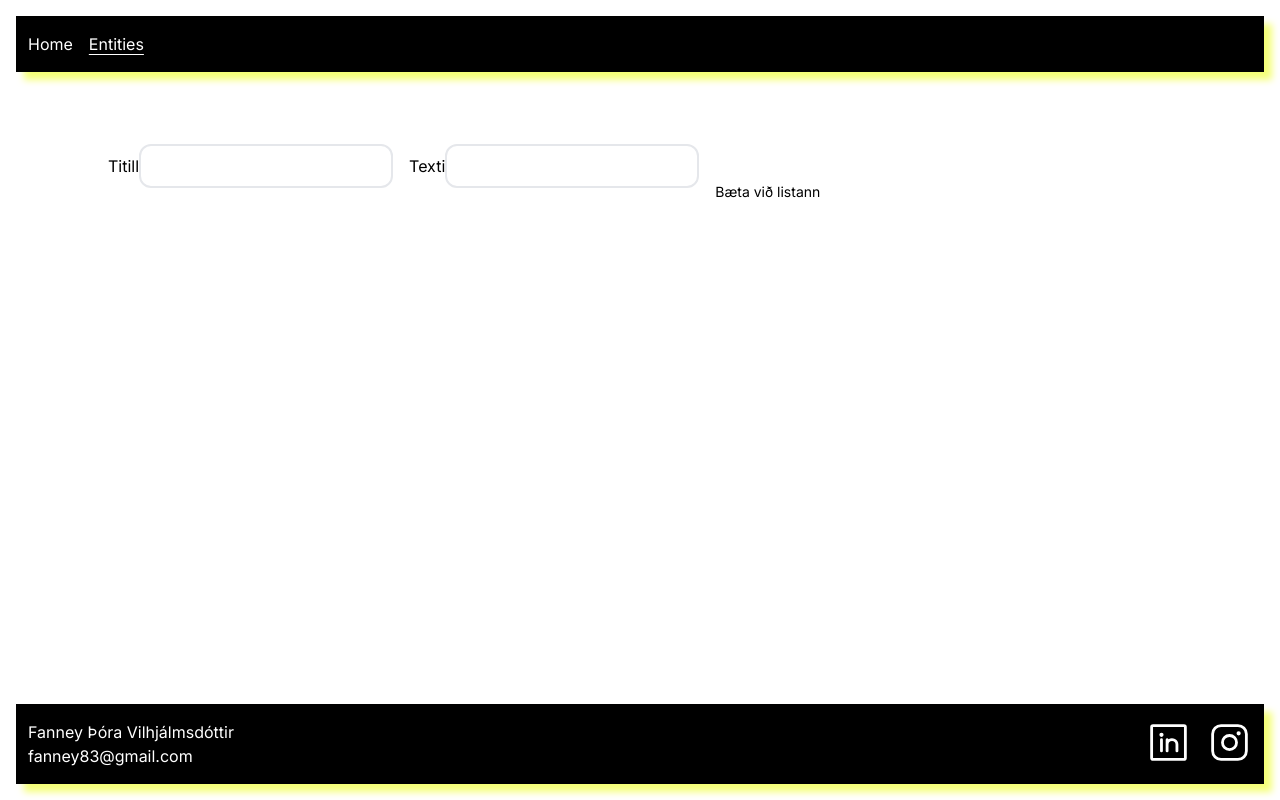
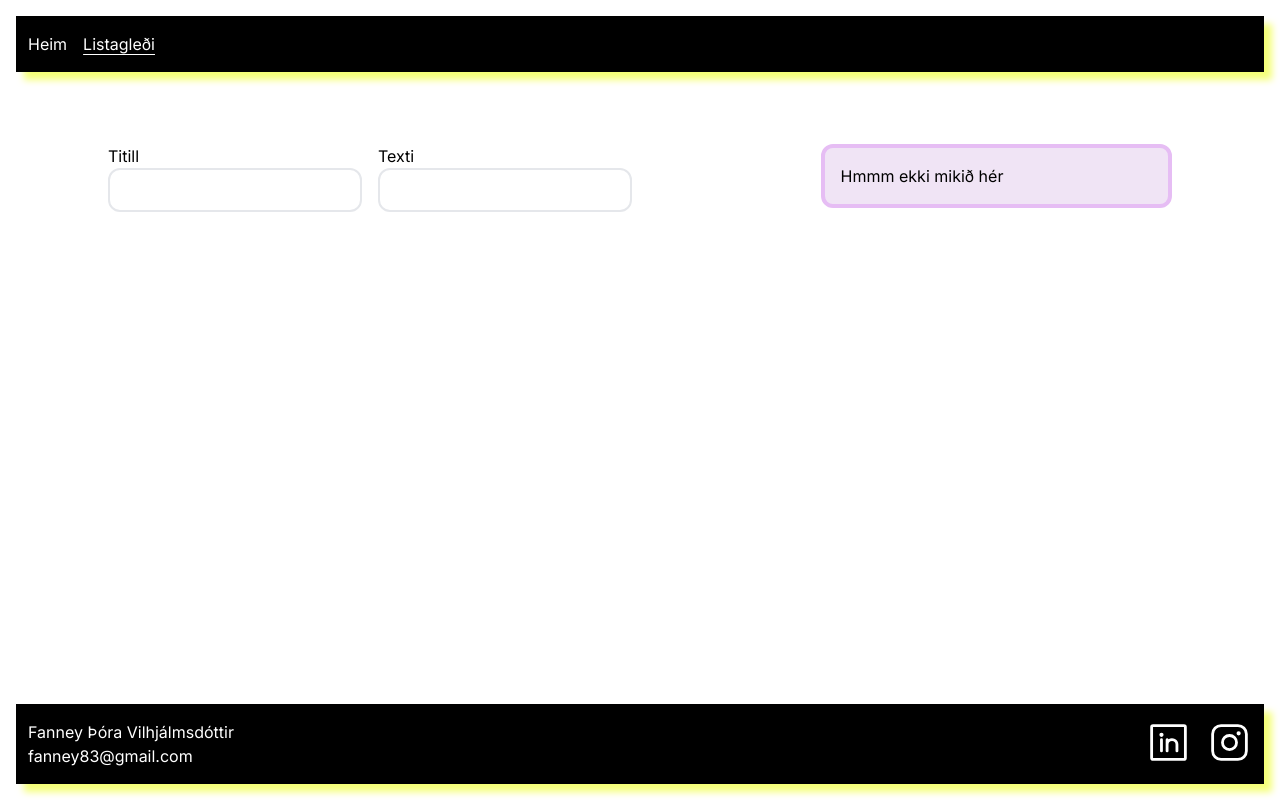
Before and after one commit to fanney83/my_little_micro_site, a Next.js app: page /entities in a window 1280 px wide. Built offline with nearby package versions, Linux system fonts and the light colour scheme.

Commit message:
set focus and layout fixes

```diff
--- a/app/(dashboard)/entities/page.tsx
+++ b/app/(dashboard)/entities/page.tsx
@@ -1,11 +1,7 @@
 import List from '@/app/components/List'
 
 const Entities = async () => {
-  return (
-    <div>
-      <List />
-    </div>
-  )
+  return <List />
 }
 
 export default Entities
--- a/app/components/List.tsx
+++ b/app/components/List.tsx
@@ -16,19 +16,21 @@ export default function List() {
     register,
     handleSubmit,
     reset,
+    setFocus,
     formState: { errors },
   } = useForm()
 
   return (
-    <div className="w-100 px-11">
+    <div className="w-100 px-8 md:px-11 grid grid-cols grid-flow-row md:grid-flow-col gap-6">
       <form
-        className="flex items-center h-100 pb-5"
+        className="flex flex-col lg:flex-row items-start h-100 pb-5"
         onSubmit={handleSubmit((data) => {
           setList([...list, { title: data.title, subtitle: data.subtitle }]),
-            reset()
+            setFocus('title')
+          reset()
         })}
       >
-        <label className="min-h-24">
+        <label className="min-h-24 flex flex-col">
           Titill
           <input
             className="border-2 text-black bold mr-4 p-2 rounded-xl "
@@ -41,7 +43,7 @@ export default function List() {
           )}
         </label>
 
-        <label className="min-h-24">
+        <label className="min-h-24 flex flex-col">
           Texti
           <input
             className="border-2 text-black bold mr-4 p-2 rounded-xl "
@@ -53,26 +55,38 @@ export default function List() {
             </p>
           )}
         </label>
+        <button className="w-100 text-sm " type="submit"></button>
+      </form>
 
-        <button className="w-100 text-sm " type="submit">
-          Bæta við listann
-        </button>
-      </form>
       <div className="flex flex-col gap-4 ">
-        {list.map(({ title, subtitle }: ListProps, key) => {
-          return (
-            <div key={key} className="flex gap-2 ">
-              <span className="text-lg bg-[#86D800] px-2 rounded-md uppercase ">
-                {title[0]}
-              </span>
-              <div className="flex items-end gap-4">
-                <p className="text-md">{title}</p>
-                <p className="text-sm">{subtitle}</p>
-              </div>
-            </div>
-          )
-        })}
+        {list.length > 0 ? (
+          list
+            .sort((a, b) => {
+              return a.subtitle < b.subtitle ? -1 : 1
+            })
+            .map(({ title, subtitle }: ListProps, key) => {
+              return <ListItem key={key} title={title} subtitle={subtitle} />
+            })
+        ) : (
+          <div className="border-4 border-[#E6BDF4] bg-[#f0e4f5] p-4 rounded-xl">
+            Hmmm ekki mikið hér
+          </div>
+        )}
       </div>
     </div>
   )
 }
+
+const ListItem = ({ title, subtitle }: ListProps) => {
+  return (
+    <div className="flex gap-2 border-4 border-[#E6BDF4] bg-[#f0e4f5] p-4 rounded-xl">
+      <span className="text-lg bg-[#F5FF78] px-2 rounded-md uppercase mb-[auto]">
+        {title[0]}
+      </span>
+      <div className="flex flex-col gap-4">
+        <p className="text-md">{title}</p>
+        <p className="text-sm text-zinc-500 ">{subtitle}</p>
+      </div>
+    </div>
+  )
+}
--- a/app/layout.tsx
+++ b/app/layout.tsx
@@ -16,11 +16,11 @@ export const metadata: Metadata = {
 const navLinks: NavProps[] = [
   {
     href: '/',
-    name: 'Home',
+    name: 'Heim',
   },
   {
     href: '/entities',
-    name: 'Entities',
+    name: 'Listagleði',
   },
 ]
 export default function RootLayout({
```
